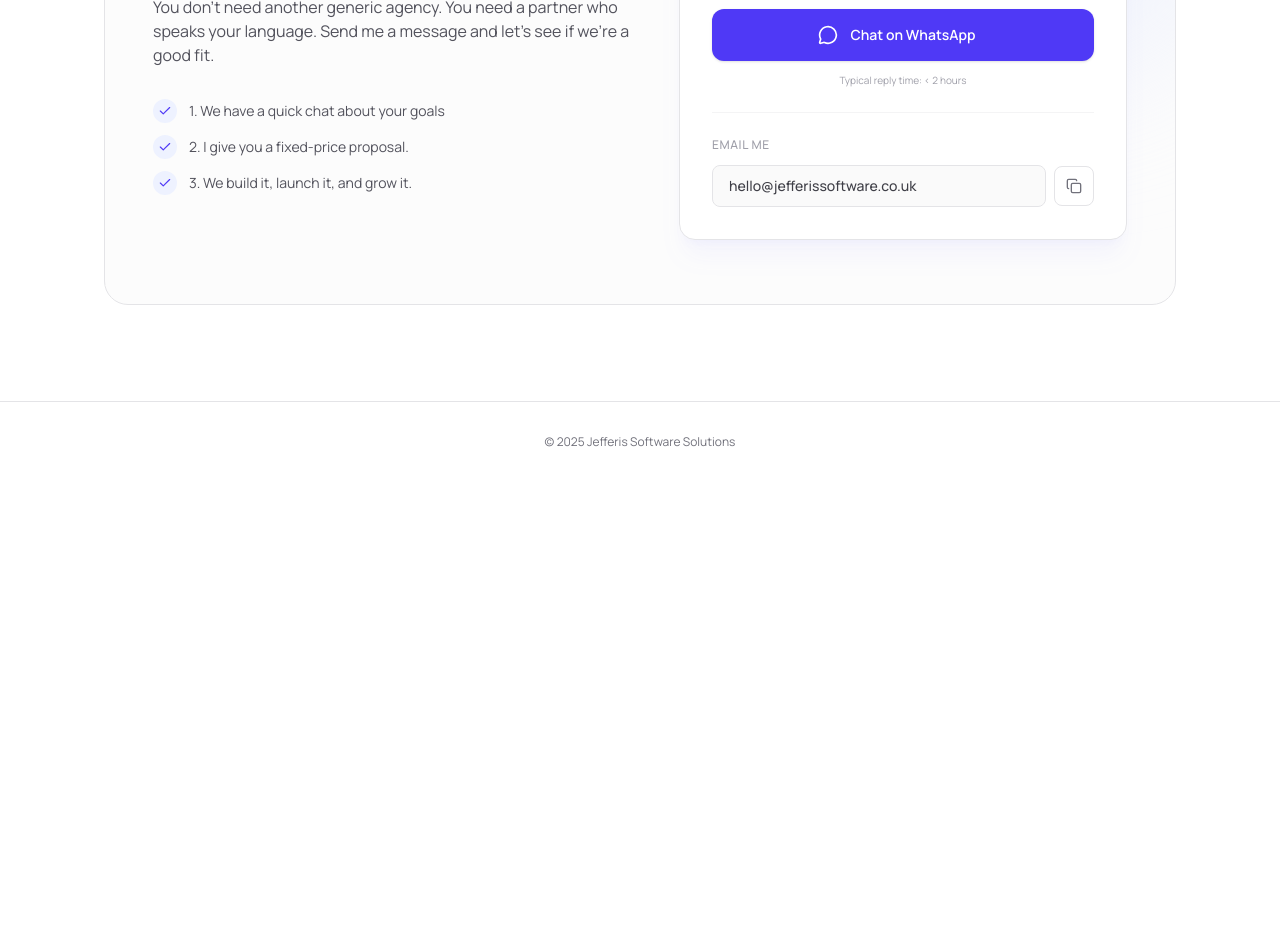
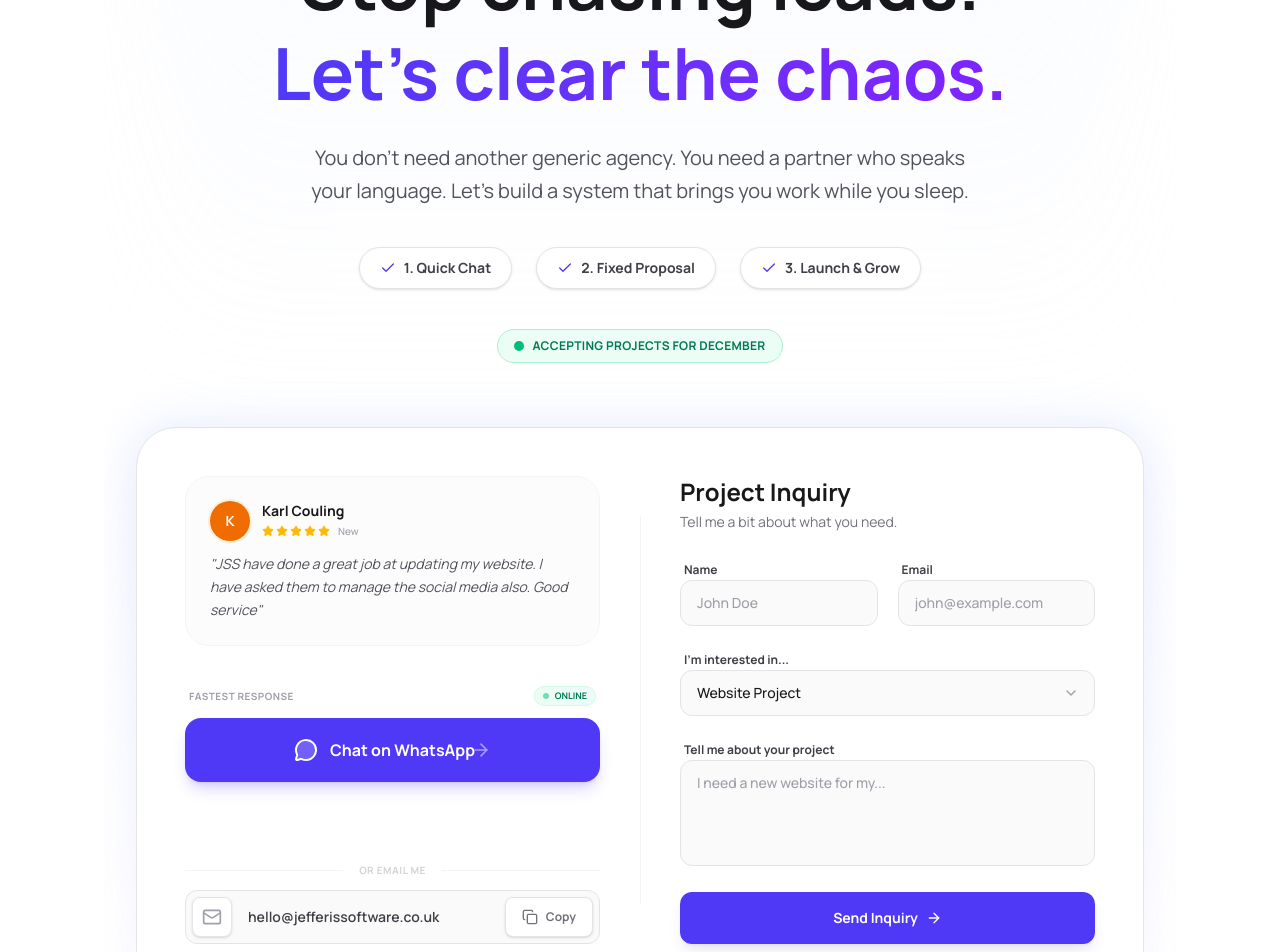
Before and after one commit to finnjefferis/jss, a Next.js app: page / in a window 1280 px wide. Shown: the part 5780-6732 px from the top of the page. Before the commit the page ends 6262 px from the top, so only its background shows below. Built offline with nearby package versions, Linux system fonts and the light colour scheme.

Commit message:
Update ContactUs.tsx

```diff
--- a/src/app/components/ContactUs.tsx
+++ b/src/app/components/ContactUs.tsx
@@ -1,10 +1,32 @@
 "use client";
 
-import { useState, useRef } from "react";
-import { Check, Copy, Mail, MessageCircle, ArrowRight } from "lucide-react";
+import { useState, useEffect, useRef } from "react";
+import { Check, Copy, MessageCircle, ArrowRight, Star, ChevronDown, Loader2, Send, Mail } from "lucide-react";
 
 export function ContactSection() {
   const [copied, setCopied] = useState(false);
+  const [isReviewVisible, setIsReviewVisible] = useState(false);
+  const reviewRef = useRef<HTMLDivElement>(null);
+
+  // Form State
+  const [formData, setFormData] = useState({
+    name: "",
+    email: "",
+    inquiry: "Website Project",
+    message: "",
+  });
+  const [isSubmitting, setIsSubmitting] = useState(false);
+  const [isSubmitted, setIsSubmitted] = useState(false);
+
+  // Simulate Form Submission
+  const handleSubmit = async (e: React.FormEvent) => {
+    e.preventDefault();
+    setIsSubmitting(true);
+    await new Promise((resolve) => setTimeout(resolve, 1500));
+    setIsSubmitting(false);
+    setIsSubmitted(true);
+    setFormData({ name: "", email: "", inquiry: "Website Project", message: "" });
+  };
 
   const handleCopyEmail = () => {
     navigator.clipboard.writeText("hello@jefferissoftware.co.uk");
@@ -12,103 +34,248 @@ export function ContactSection() {
     setTimeout(() => setCopied(false), 2000);
   };
 
+  useEffect(() => {
+    const observer = new IntersectionObserver(
+      ([entry]) => {
+        if (entry.isIntersecting) {
+          setIsReviewVisible(true);
+          if (reviewRef.current) observer.unobserve(reviewRef.current);
+        }
+      },
+      { threshold: 0.2 }
+    );
+    if (reviewRef.current) observer.observe(reviewRef.current);
+    return () => {
+        if (reviewRef.current) observer.unobserve(reviewRef.current);
+    };
+  }, []);
+
   return (
-    <section id="contact" className="relative mb-24 overflow-hidden rounded-3xl border border-zinc-200 bg-zinc-50/50 px-6 py-12 md:px-12 md:py-16">
+    <section id="contact" className="relative py-20 md:py-28 bg-white overflow-hidden">
 
-      {/* Background Decor (Subtle Glow) */}
-      <div className="pointer-events-none absolute -right-20 -top-20 h-96 w-96 rounded-full bg-indigo-50 blur-3xl opacity-60 mix-blend-multiply" />
+      {/* Background Decor */}
+      <div className="pointer-events-none absolute left-1/2 top-0 -translate-x-1/2 h-[600px] w-[90%] bg-gradient-to-b from-indigo-50/60 to-transparent blur-3xl opacity-60" />
 
-      <div className="relative mx-auto flex max-w-5xl flex-col gap-12 lg:flex-row lg:items-center lg:justify-between">
+      <div className="mx-auto max-w-6xl px-5 md:px-8 relative z-10 flex flex-col items-center">
 
-        {/* LEFT: The "Pitch" & Reassurance */}
-        <div className="flex-1 space-y-8 text-center lg:text-left">
-          <div>
-            <div className="mb-4 inline-flex items-center gap-2 rounded-full border border-emerald-200 bg-emerald-50 px-3 py-1 text-[11px] font-medium text-emerald-700">
-              <span className="relative flex h-2 w-2">
-                <span className="animate-ping absolute inline-flex h-full w-full rounded-full bg-emerald-400 opacity-75"></span>
-                <span className="relative inline-flex rounded-full h-2 w-2 bg-emerald-500"></span>
+        {/* === TOP ROW: WIDE TEXT === */}
+        <div className="text-center max-w-4xl mx-auto mb-16">
+          <p className="mb-6 text-xs font-bold uppercase tracking-[0.2em] text-indigo-600">
+            Ready to start?
+          </p>
+
+          <h2 className="text-5xl font-bold leading-tight text-zinc-900 md:text-6xl lg:text-7xl mb-6">
+            Stop chasing leads. <br />
+            <span className="text-transparent bg-clip-text bg-gradient-to-r from-indigo-600 to-violet-600">
+              Let's clear the chaos.
             </span>
-              Accepting new projects for {new Date().toLocaleString('default', { month: 'long' })}
+          </h2>
+
+          <p className="text-lg md:text-xl text-zinc-600 leading-relaxed mb-10 max-w-2xl mx-auto">
+            You don't need another generic agency. You need a partner who speaks your language.
+            Let's build a system that brings you work while you sleep.
+          </p>
+
+          <div className="flex flex-wrap justify-center gap-4 md:gap-6 mb-10">
+             <StepPill text="1. Quick Chat" />
+             <StepPill text="2. Fixed Proposal" />
+             <StepPill text="3. Launch & Grow" />
           </div>
 
-            <h3 className="text-3xl font-bold tracking-tight text-zinc-900 md:text-4xl">
-              Let's clear the chaos.
-            </h3>
-            <p className="mt-4 text-base text-zinc-600 max-w-lg mx-auto lg:mx-0">
-              You don't need another generic agency. You need a partner who speaks your language.
-              Send me a message and let's see if we're a good fit.
-            </p>
-          </div>
-
-          {/* "What happens next" List - Removes Anxiety */}
-          <div className="flex flex-col gap-3 items-center lg:items-start">
-             <StepItem text="1. We have a quick chat about your goals" />
-             <StepItem text="2. I give you a fixed-price proposal." />
-             <StepItem text="3. We build it, launch it, and grow it." />
+          <div className="inline-flex items-center gap-2 rounded-full border border-emerald-200 bg-emerald-50 px-4 py-2 text-xs font-bold text-emerald-700 uppercase tracking-wide">
+            <span className="relative flex h-2.5 w-2.5">
+              <span className="animate-ping absolute inline-flex h-full w-full rounded-full bg-emerald-400 opacity-75"></span>
+              <span className="relative inline-flex rounded-full h-2.5 w-2.5 bg-emerald-500"></span>
+            </span>
+            Accepting projects for {new Date().toLocaleString('default', { month: 'long' })}
           </div>
         </div>
 
 
-        {/* RIGHT: The Interaction Card */}
-        <div className="w-full max-w-md flex-1">
-          <div className="relative overflow-hidden rounded-2xl border border-zinc-200 bg-white p-6 shadow-xl shadow-indigo-500/5 md:p-8">
+        {/* === BOTTOM ROW: WIDE SPLIT CARD === */}
+        <div className="w-full relative">
+          <div className="absolute -inset-1 bg-gradient-to-b from-indigo-100 to-transparent rounded-[2.5rem] blur-xl opacity-70 -z-10" />
 
+          <div className="relative overflow-hidden rounded-[2.5rem] border border-zinc-200 bg-white p-8 md:p-12 shadow-2xl shadow-indigo-500/10">
 
-            <div className="mb-6 flex items-center gap-4 border-b border-zinc-100 pb-6">
-              <div className="h-12 w-12 shrink-0 overflow-hidden rounded-full bg-zinc-100 border border-zinc-200">
+            <div className="grid grid-cols-1 lg:grid-cols-2 gap-12 lg:gap-20">
 
-                 <div className="h-full w-full flex items-center justify-center bg-indigo-100 text-indigo-600 font-bold text-lg">
-                    FJ
+              {/* === LEFT COL: TRUST & SPEED (Review + WhatsApp + Email) === */}
+              <div className="flex flex-col h-full">
+
+                {/* 1. Review (Social Proof) */}
+                <div ref={reviewRef} className="mb-10 bg-zinc-50/50 p-6 rounded-3xl border border-zinc-100 relative overflow-hidden">
+                   <div className="absolute top-0 right-0 p-4 opacity-10">
+
+                   </div>
+
+                   <div className="flex items-center gap-3 mb-3 relative z-10">
+                      <div className="h-10 w-10 rounded-full bg-[#EF6C00] flex items-center justify-center text-white text-sm font-bold shadow-sm ring-2 ring-orange-100">K</div>
+                      <div>
+                        <p className="text-sm font-bold text-zinc-900 leading-none">Karl Couling</p>
+                        <div className="flex items-center gap-2 mt-1.5">
+                           <div className="flex gap-0.5">
+                              {[...Array(5)].map((_, i) => (
+                                <Star key={i} className={`h-3 w-3 fill-amber-400 text-amber-400 ${isReviewVisible ? 'animate-in zoom-in-50 fade-in duration-300' : 'opacity-0'}`} style={{ animationDelay: `${i * 100}ms` }} />
+                              ))}
+                           </div>
+                           <span className="text-[10px] text-zinc-400 font-medium">New</span>
+                        </div>
+                      </div>
+                   </div>
+                   <p className="text-sm text-zinc-600 leading-relaxed italic relative z-10">
+                     &quot;JSS have done a great job at updating my website. I have asked them to manage the social media also. Good service&quot;
+                   </p>
+                </div>
+
+                {/* 2. WhatsApp (Speed) */}
+                <div className="mb-8">
+                  <div className="flex items-center justify-between mb-3 px-1">
+                     <p className="text-[10px] font-bold uppercase tracking-wider text-zinc-400">Fastest Response</p>
+                     <span className="flex items-center gap-1.5 bg-emerald-50 px-2 py-0.5 rounded-full border border-emerald-100">
+                        <span className="h-1.5 w-1.5 rounded-full bg-emerald-500 animate-pulse" />
+                        <span className="text-[9px] font-bold text-emerald-700 uppercase">Online</span>
+                     </span>
+                  </div>
+                  <a
+                    href="https://wa.me/447887034503?text=Hi%20Finn%2C%20I%27d%20like%20to%20discuss%20a%20project."
+                    className="group relative flex w-full items-center justify-center gap-3 rounded-2xl bg-indigo-600 px-6 py-5 text-base font-bold text-white shadow-lg shadow-indigo-600/20 transition-all hover:bg-indigo-700 hover:shadow-xl hover:scale-[1.01] active:scale-[0.99]"
+                  >
+                    <MessageCircle className="h-6 w-6 fill-white/20" />
+                    <span>Chat on WhatsApp</span>
+                    <ArrowRight className="h-5 w-5 opacity-50 -ml-4 transition-all group-hover:opacity-100 group-hover:ml-0" />
+                  </a>
+                </div>
+
+                {/* 3. Email (Copy) */}
+                <div className="mt-auto">
+                   <div className="flex items-center gap-4 mb-3">
+                      <div className="h-px bg-zinc-100 flex-1" />
+                      <span className="text-[10px] font-bold uppercase tracking-wider text-zinc-300">Or Email Me</span>
+                      <div className="h-px bg-zinc-100 flex-1" />
+                   </div>
+
+                   <div className="group flex items-center gap-2 rounded-xl border border-zinc-200 bg-zinc-50 p-1.5 transition-colors hover:border-indigo-200 hover:bg-white">
+                     <div className="h-10 w-10 flex items-center justify-center bg-white rounded-lg border border-zinc-200 shadow-sm text-zinc-400 group-hover:text-indigo-600 transition-colors">
+                        <Mail className="h-5 w-5" />
+                     </div>
+                     <span className="flex-1 text-sm font-semibold text-zinc-700 px-2">hello@jefferissoftware.co.uk</span>
+                     <button
+                       onClick={handleCopyEmail}
+                       className="h-10 px-4 flex items-center gap-2 rounded-lg bg-white border border-zinc-200 text-xs font-bold text-zinc-500 shadow-sm hover:text-indigo-600 hover:border-indigo-200 active:scale-95 transition-all"
+                     >
+                       {copied ? <Check className="h-4 w-4 text-emerald-500" /> : <Copy className="h-4 w-4" />}
+                       {copied ? "Copied" : "Copy"}
+                     </button>
+                   </div>
                 </div>
 
               </div>
-              <div>
-                <p className="font-bold text-zinc-900">Finlay Jefferis</p>
-                <p className="text-xs text-zinc-500">Developer & Lead Strategist</p>
+
+              {/* === RIGHT COL: THE FORM (Detailed Inquiry) === */}
+              <div className="relative">
+                {/* Vertical Divider Line (Desktop only) */}
+                <div className="hidden lg:block absolute -left-10 top-10 bottom-10 w-px bg-zinc-100" />
+
+                <div className="h-full flex flex-col justify-center">
+                  <div className="mb-6">
+                     <h3 className="text-2xl font-bold text-zinc-900">Project Inquiry</h3>
+                     <p className="text-sm text-zinc-500 mt-1">Tell me a bit about what you need.</p>
+                  </div>
+
+                  {isSubmitted ? (
+                     <div className="flex flex-col items-center justify-center rounded-2xl bg-emerald-50 border border-emerald-100 p-12 text-center h-[400px]">
+                        <div className="h-16 w-16 bg-emerald-100 text-emerald-600 rounded-full flex items-center justify-center mb-4">
+                            <Send className="h-8 w-8" />
+                        </div>
+                        <h4 className="text-zinc-900 font-bold text-xl">Message Sent!</h4>
+                        <p className="text-zinc-600 mt-2 mb-6 max-w-[200px]">Thanks {formData.name}, I'll be in touch shortly.</p>
+                        <button
+                          onClick={() => setIsSubmitted(false)}
+                          className="px-6 py-2 rounded-full bg-white border border-zinc-200 text-sm font-bold text-zinc-600 shadow-sm hover:border-zinc-300"
+                        >
+                          Start New Form
+                        </button>
+                     </div>
+                  ) : (
+                     <form onSubmit={handleSubmit} className="space-y-5">
+                        <div className="grid grid-cols-2 gap-5">
+                          <div className="space-y-1.5">
+                            <label htmlFor="name" className="text-xs font-bold text-zinc-700 ml-1">Name</label>
+                            <input
+                              id="name"
+                              required
+                              type="text"
+                              placeholder="John Doe"
+                              value={formData.name}
+                              onChange={(e) => setFormData({...formData, name: e.target.value})}
+                              className="w-full rounded-xl border border-zinc-200 bg-zinc-50 px-4 py-3 text-sm font-medium text-zinc-900 placeholder:text-zinc-400 focus:border-indigo-500 focus:bg-white focus:outline-none focus:ring-4 focus:ring-indigo-500/10 transition-all"
+                            />
+                          </div>
+                          <div className="space-y-1.5">
+                            <label htmlFor="email" className="text-xs font-bold text-zinc-700 ml-1">Email</label>
+                            <input
+                              id="email"
+                              required
+                              type="email"
+                              placeholder="john@example.com"
+                              value={formData.email}
+                              onChange={(e) => setFormData({...formData, email: e.target.value})}
+                              className="w-full rounded-xl border border-zinc-200 bg-zinc-50 px-4 py-3 text-sm font-medium text-zinc-900 placeholder:text-zinc-400 focus:border-indigo-500 focus:bg-white focus:outline-none focus:ring-4 focus:ring-indigo-500/10 transition-all"
+                            />
                           </div>
                         </div>
 
-            {/* Primary Action (WhatsApp) */}
-            <div className="space-y-3">
-              <p className="text-xs font-medium uppercase tracking-wider text-zinc-400">Fastest Response</p>
-              <a
-                href="https://wa.me/447887034503?text=Hi%20Finn%2C%20I%27d%20like%20to%20discuss%20a%20project."
-                className="group relative flex w-full items-center justify-center gap-3 rounded-xl bg-indigo-600 px-6 py-4 text-sm font-semibold text-white shadow-sm transition-all hover:bg-indigo-700 hover:shadow-md hover:-translate-y-0.5 active:translate-y-0"
+                        <div className="space-y-1.5">
+                           <label htmlFor="inquiry" className="text-xs font-bold text-zinc-700 ml-1">I'm interested in...</label>
+                           <div className="relative">
+                             <select
+                               id="inquiry"
+                               value={formData.inquiry}
+                               onChange={(e) => setFormData({...formData, inquiry: e.target.value})}
+                               className="w-full appearance-none rounded-xl border border-zinc-200 bg-zinc-50 px-4 py-3 text-sm font-medium text-zinc-900 focus:border-indigo-500 focus:bg-white focus:outline-none focus:ring-4 focus:ring-indigo-500/10 transition-all cursor-pointer"
                              >
-                <MessageCircle className="h-5 w-5" />
-                <span>Chat on WhatsApp</span>
-                <ArrowRight className="h-4 w-4 opacity-0 -ml-4 transition-all group-hover:opacity-100 group-hover:ml-0" />
-              </a>
-              <p className="text-center text-[10px] text-zinc-400">
-                Typical reply time: &lt; 2 hours
-              </p>
+                               <option>Website Project</option>
+                               <option>Social Media Growth</option>
+                               <option>Software / Platform</option>
+                               <option>Other Inquiry</option>
+                             </select>
+                             <ChevronDown className="absolute right-4 top-1/2 -translate-y-1/2 h-4 w-4 text-zinc-400 pointer-events-none" />
+                           </div>
                         </div>
 
-            {/* Secondary Action (Email Copy) */}
-            <div className="mt-6 pt-6 border-t border-zinc-100">
-               <p className="mb-3 text-xs font-medium uppercase tracking-wider text-zinc-400">Email Me</p>
-               <div className="flex items-center gap-2">
-                 <a
-                   href="mailto:hello@jefferissoftware.co.uk"
-                   className="flex-1 rounded-lg border border-zinc-200 bg-zinc-50 px-4 py-2.5 text-sm font-medium text-zinc-700 hover:border-indigo-200 hover:text-indigo-700 transition-colors truncate"
+                        <div className="space-y-1.5">
+                          <label htmlFor="message" className="text-xs font-bold text-zinc-700 ml-1">Tell me about your project</label>
+                          <textarea
+                            id="message"
+                            required
+                            rows={4}
+                            placeholder="I need a new website for my..."
+                            value={formData.message}
+                            onChange={(e) => setFormData({...formData, message: e.target.value})}
+                            className="w-full rounded-xl border border-zinc-200 bg-zinc-50 px-4 py-3 text-sm font-medium text-zinc-900 placeholder:text-zinc-400 focus:border-indigo-500 focus:bg-white focus:outline-none focus:ring-4 focus:ring-indigo-500/10 transition-all resize-none"
+                          />
+                        </div>
+
+                        <button
+                          type="submit"
+                          disabled={isSubmitting}
+                          className="w-full flex items-center justify-center gap-2 rounded-xl bg-indigo-600 px-6 py-4 text-sm font-bold text-white shadow-lg shadow-indigo-900/10 transition-all hover:bg-indigo-700 hover:scale-[1.01] active:scale-[0.99] disabled:opacity-70 disabled:cursor-not-allowed mt-2"
                         >
-                   hello@jefferissoftware.co.uk
-                 </a>
-                 <button
-                   onClick={handleCopyEmail}
-                   className="flex h-10 w-10 shrink-0 items-center justify-center rounded-lg border border-zinc-200 bg-white text-zinc-500 transition-all hover:border-indigo-200 hover:text-indigo-600 active:scale-95"
-                   aria-label="Copy email address"
-                 >
-                   {copied ? <Check className="h-4 w-4 text-emerald-500" /> : <Copy className="h-4 w-4" />}
+                          {isSubmitting ? (
+                            <Loader2 className="h-5 w-5 animate-spin" />
+                          ) : (
+                            <>
+                              Send Inquiry <ArrowRight className="h-4 w-4" />
+                            </>
+                          )}
                         </button>
-               </div>
-               {copied && (
-                  <p className="mt-2 text-center text-[10px] text-emerald-600 animate-in fade-in slide-in-from-top-1">
-                    Email copied to clipboard!
-                  </p>
+                     </form>
                   )}
                 </div>
+              </div>
 
+            </div>
           </div>
         </div>
 
@@ -117,12 +284,10 @@ export function ContactSection() {
   );
 }
 
-function StepItem({ text }: { text: string }) {
+function StepPill({ text }: { text: string }) {
   return (
-    <div className="flex items-center gap-3 text-sm text-zinc-600">
-      <div className="flex h-6 w-6 shrink-0 items-center justify-center rounded-full bg-indigo-50 text-indigo-600">
-        <Check className="h-3.5 w-3.5" />
-      </div>
+    <div className="flex items-center gap-2 rounded-full border border-zinc-200 bg-white px-5 py-2.5 text-sm font-bold text-zinc-700 shadow-sm transition hover:border-indigo-200 hover:bg-indigo-50/50">
+      <Check className="h-4 w-4 text-indigo-600" />
       <span>{text}</span>
     </div>
   );
```
Lines whose indentation alone changed are shown as unchanged.
